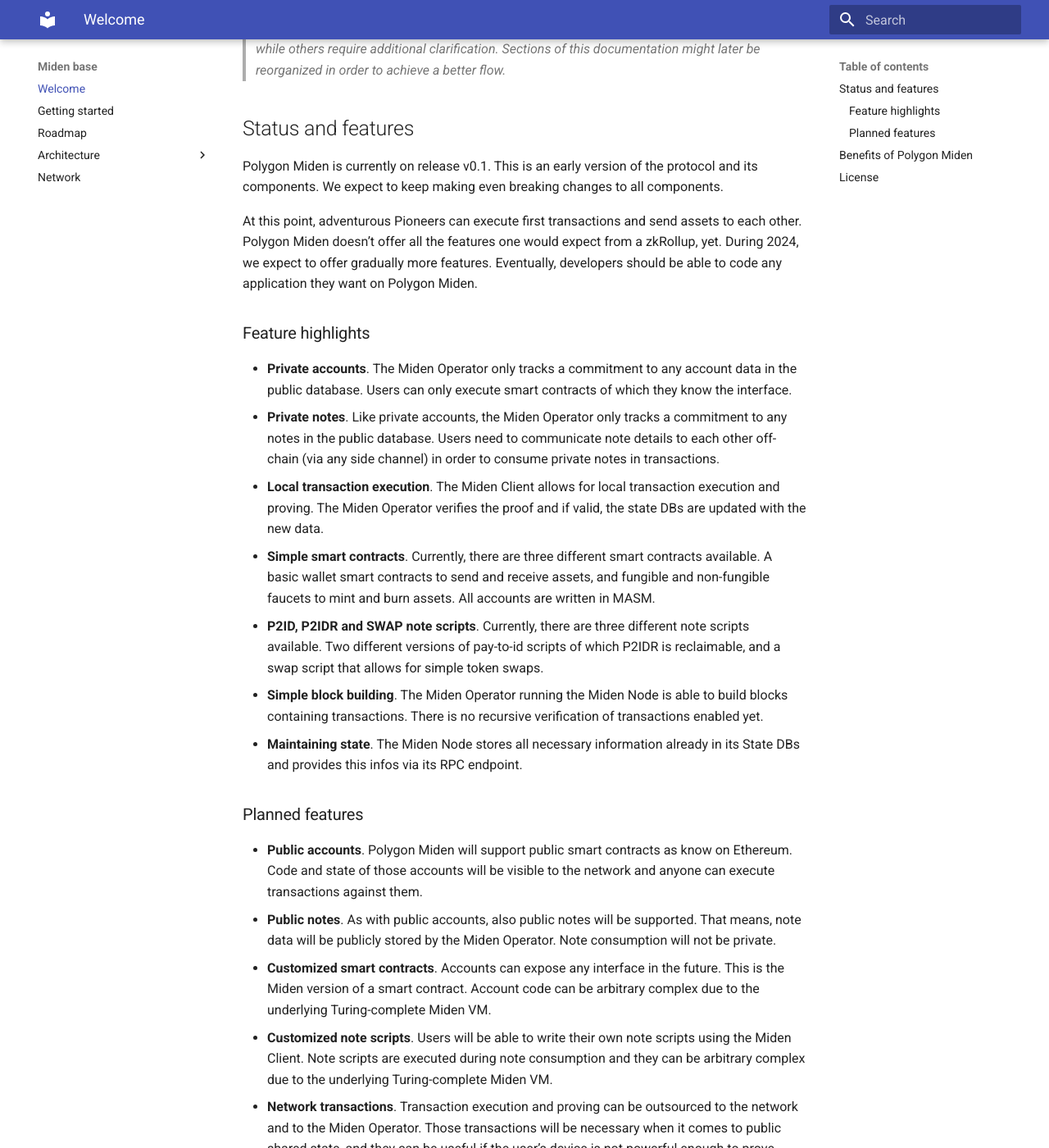
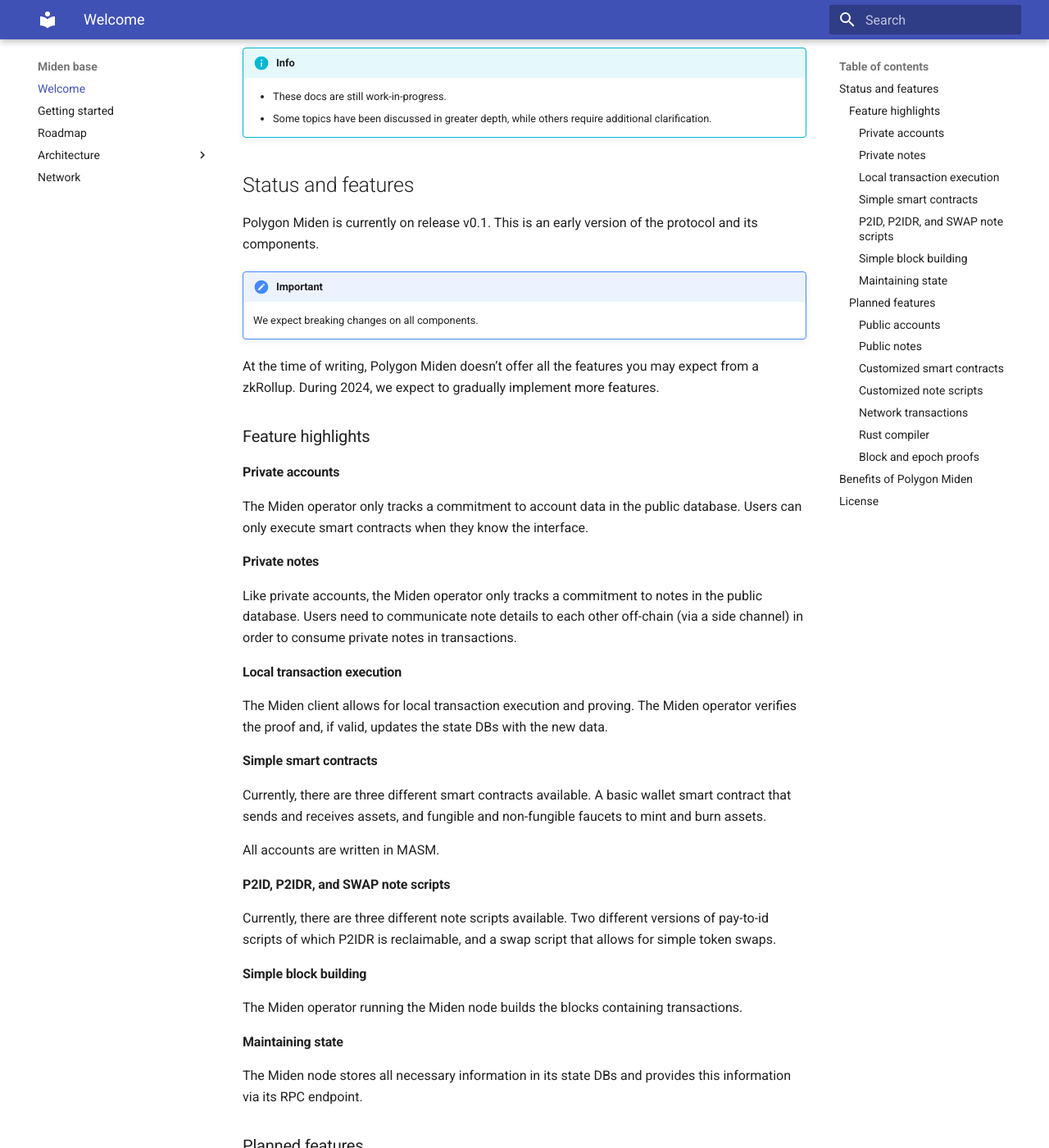
Before and after one commit to 0xPolygonMiden/miden-base, an MkDocs documentation site: the page built from docs/introduction/welcome.md, in a window 1280 px wide and 1400 px high, scrolled down 545 px. Shown: the whole window at 82% size. Built offline with MkDocs 1.6.1 and Material for MkDocs 9.7.7, drawn with Linux system fonts in a browser that asks for light colours; some of the changed text lies outside the part shown.

Commit message:
welcome page

```diff
--- a/docs/introduction/welcome.md
+++ b/docs/introduction/welcome.md
@@ -1,54 +1,108 @@
 # Polygon Miden
 
-Miden is a zero-knowledge rollup for high-throughput and private applications. Miden allows users to prove state changes of local data where the network only tracks a commitment of it. This leads to privacy and high-throughput. We think, Privacy Scales Better. Users can also let the Operator prove public state changes as in other known rollups.
+Polygon Miden is a zero-knowledge rollup with high-throughput and private applications.
 
-Polygon Miden is a modular execution layer that extends Ethereum's capabilities using powerful features such as parallel transaction execution and client-side proving. With Miden, developers can create novel, high-throughput, privacy preserving dApps for DeFi, RWA and Autonomous Worlds using their favorite languages such as Rust and TypeScript.
+It is a modular execution layer that extends Ethereum's capabilities using powerful features such as parallel transaction execution and client-side proving.
 
-If you want to join the technical discussion, please check out
+Miden allows users to prove state changes locally while the network only tracks a commitment, leading to privacy and high-throughput. Users can also let the operator prove public state changes like other rollups.
 
-* the [Discord](https://discord.gg/0xpolygondevs)
-* the [Repo](https://github.com/0xPolygonMiden)
-* the [Roadmap](roadmap.md)
+With Miden, developers can create novel, high-throughput, privacy-preserving dApps for DeFi, [RWA](https://en.wikipedia.org/wiki/Risk-weighted_asset), and [Autonomous Worlds](https://autonomousworlds.com/) with languages such as Rust and TypeScript.
 
-> *This documentation is still Work In Progress. Some topics have been discussed in greater depth, while others require additional clarification. Sections of this documentation might later be reorganized in order to achieve a better flow.*
+If you want to join the technical discussion, please check out the following:
+
+* [Discord](https://discord.gg/0xpolygondevs)
+* [Miden repo](https://github.com/0xPolygonMiden)
+* [Roadmap](roadmap.md)
+
+!!! info
+    - These docs are still work-in-progress.
+    - Some topics have been discussed in greater depth, while others require additional clarification.
 
 ## Status and features
 
-Polygon Miden is currently on release v0.1. This is an early version of the protocol and its components. We expect to keep making even breaking changes to all components.
+Polygon Miden is currently on release v0.1. This is an early version of the protocol and its components.
 
-At this point, adventurous Pioneers can execute first transactions and send assets to each other. Polygon Miden doesn't offer all the features one would expect from a zkRollup, yet. During 2024, we expect to offer gradually more features. Eventually, developers should be able to code any application they want on Polygon Miden.
+!!! important
+    We expect breaking changes on all components.
+
+At the time of writing, Polygon Miden doesn't offer all the features you may expect from a zkRollup. During 2024, we expect to gradually implement more features.
 
 ### Feature highlights
 
-* **Private accounts**. The Miden Operator only tracks a commitment to any account data in the public database. Users can only execute smart contracts of which they know the interface.
-* **Private notes**. Like private accounts, the Miden Operator only tracks a commitment to any notes in the public database. Users need to communicate note details to each other off-chain (via any side channel) in order to consume private notes in transactions.
-* **Local transaction execution**. The Miden Client allows for local transaction execution and proving. The Miden Operator verifies the proof and if valid, the state DBs are updated with the new data.
-* **Simple smart contracts**. Currently, there are three different smart contracts available. A basic wallet smart contracts to send and receive assets, and fungible and non-fungible faucets to mint and burn assets. All accounts are written in MASM.
-* **P2ID, P2IDR and SWAP note scripts**. Currently, there are three different note scripts available. Two different versions of pay-to-id scripts of which P2IDR is reclaimable, and a swap script that allows for simple token swaps.
-* **Simple block building**. The Miden Operator running the Miden Node is able to build blocks containing transactions. There is no recursive verification of transactions enabled yet.
-* **Maintaining state**. The Miden Node stores all necessary information already in its State DBs and provides this infos via its RPC endpoint.
+#### Private accounts
+
+The Miden operator only tracks a commitment to account data in the public database. Users can only execute smart contracts when they know the interface.
+
+#### Private notes
+
+Like private accounts, the Miden operator only tracks a commitment to notes in the public database. Users need to communicate note details to each other off-chain (via a side channel) in order to consume private notes in transactions.
+
+#### Local transaction execution
+
+The Miden client allows for local transaction execution and proving. The Miden operator verifies the proof and, if valid, updates the state DBs with the new data.
+
+#### Simple smart contracts
+
+Currently, there are three different smart contracts available. A basic wallet smart contract that sends and receives assets, and fungible and non-fungible faucets to mint and burn assets.
+
+All accounts are written in MASM.
+
+#### P2ID, P2IDR, and SWAP note scripts
+
+Currently, there are three different note scripts available. Two different versions of pay-to-id scripts of which P2IDR is reclaimable, and a swap script that allows for simple token swaps.
+
+#### Simple block building
+
+The Miden operator running the Miden node builds the blocks containing transactions.
+
+#### Maintaining state
+
+The Miden node stores all necessary information in its state DBs and provides this information via its RPC endpoint.
 
 ### Planned features
 
-* **Public accounts**. Polygon Miden will support public smart contracts as know on Ethereum. Code and state of those accounts will be visible to the network and anyone can execute transactions against them.
-* **Public notes**. As with public accounts, also public notes will be supported. That means, note data will be publicly stored by the Miden Operator. Note consumption will not be private.
-* **Customized smart contracts**. Accounts can expose any interface in the future. This is the Miden version of a smart contract. Account code can be arbitrary complex due to the underlying Turing-complete Miden VM.
-* **Customized note scripts**. Users will be able to write their own note scripts using the Miden Client. Note scripts are executed during note consumption and they can be arbitrary complex due to the underlying Turing-complete Miden VM.
-* **Network transactions**. Transaction execution and proving can be outsourced to the network and to the Miden Operator. Those transactions will be necessary when it comes to public shared state, and they can be useful if the user's device is not powerful enough to prove transactions efficiently.
-* **Rust compiler**. In order to write account code, note or transaction scripts, in Rust, there will be a Rust -> Miden Assembly compiler.
-* **Block and epoch proofs**. The Miden Node will recursively verify transactions and in doing so build batches of transactions, blocks and epochs.
+!!! warning
+    The following features are at a planning stage only.
+
+#### Public accounts
+
+Polygon Miden will support public smart contracts like Ethereum. Code and state of those accounts will be visible to the network and anyone can execute transactions against them.
+
+#### Public notes
+
+As with public accounts, public notes will also be supported. That means, the Miden operator will publicly store note data. Note consumption will not be private.
+
+#### Customized smart contracts
+
+Accounts can expose any interface in the future. This is the Miden version of a smart contract. Account code can be arbitrarily complex due to the underlying Turing-complete Miden VM.
+
+#### Customized note scripts
+
+Users will be able to write their own note scripts using the Miden client. Note scripts are executed during note consumption and they can be arbitrarilyy complex due to the underlying Turing-complete Miden VM.
+
+#### Network transactions
+
+Transaction execution and proving can be outsourced to the network and to the Miden operator. Those transactions will be necessary when it comes to public shared state, and they can be useful if the user's device is not powerful enough to prove transactions efficiently.
+
+#### Rust compiler
+
+In order to write account code, note or transaction scripts, in Rust, there will be a Rust -> Miden Assembly compiler.
+
+#### Block and epoch proofs
+
+The Miden node will recursively verify transactions and in doing so build batches of transactions, blocks, and epochs.
 
 ## Benefits of Polygon Miden
 
-* Ethereum security
-* Developers can build applications infeasible on other systems, e.g.
-  * **onchain order book exchange** due to parallel tx execution and updatable transactions
-  * **complex, incomplete information games** due to client-side proving and cheap complex computations
-  * **safe wallets** due to assets being stored in the accounts and account state can be hidden
-* Better privacy properties than on Ethereum - first web2 privacy, later even stronger privacy guarantees
-* Transactions can be recalled and updated
-* Lower fees due to client-side proving
-* dApps on Miden are safe to use due to account abstraction and compile-time safe Rust smart contracts
+* Ethereum security.
+* Developers can build applications that are infeasible on other systems. For example:
+  * **onchain order book exchange** due to parallel transaction execution and updatable transactions.
+  * **complex, incomplete information games** due to client-side proving and cheap complex computations.
+  * **safe wallets** due to hidden account state.
+* Better privacy properties than on Ethereum - first web2 privacy, later even stronger privacy guarantees.
+* Transactions can be recalled and updated.
+* Lower fees due to client-side proving.
+* dApps on Miden are safe to use due to account abstraction and compile-time safe Rust smart contracts.
 
 ## License
 
```
